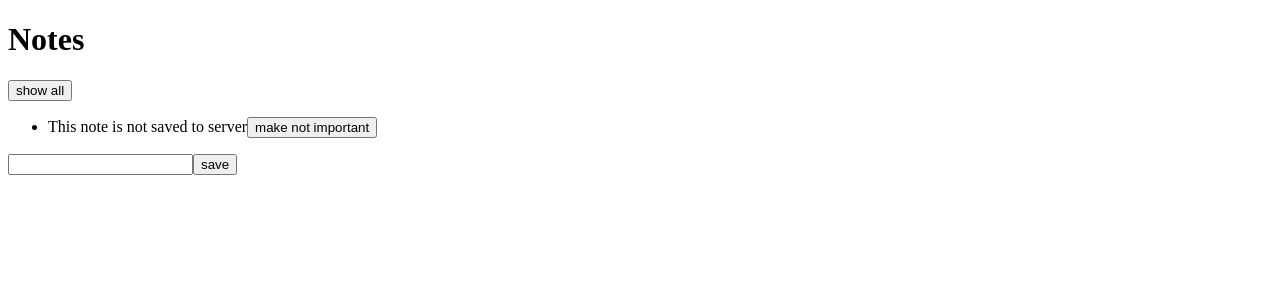
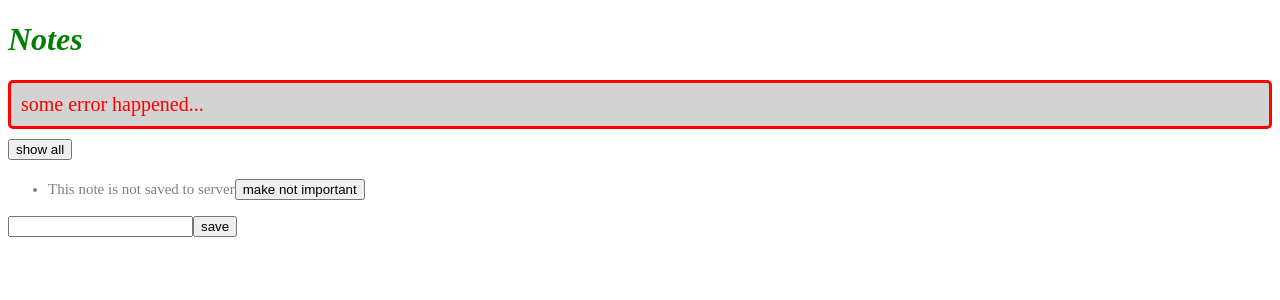
Before and after one commit to sonjaek/fullstack-exercises, a React (Create React App) app in the folder tutorial-notes/part2/: page / in a window 1280 px wide. Shown: the top 300 px of the page. Built offline with nearby package versions, Linux system fonts and the light colour scheme; data requests are answered from the project's data file.

Commit message:
Part 2e: Add styling

```diff
--- a/tutorial-notes/part2/src/App.js
+++ b/tutorial-notes/part2/src/App.js
@@ -1,11 +1,24 @@
 import React, { useState, useEffect } from 'react'
 import Note from './components/Note'
 import noteService from './services/notes'
+
+const Notification = ({ message }) => {
+  if (message === null) {
+    return null
+  }
+
+  return (
+    <div className="error">
+      {message}
+    </div>
+  )
+}
 
 const App = () => {
   const [notes, setNotes] = useState([])
   const [newNote, setNewNote] = useState('')
   const [showAll, setShowAll] = useState(false)
+  const [errorMessage, setErrorMessage] = useState('some error happened...')
 
   useEffect(() => {
     noteService
@@ -41,9 +54,12 @@
       setNotes(notes.map(note => note.id !== id ? note : returnedNote))
     })
     .catch(error => {
-      alert(
-        `the note '${note.content}' was already deleted from server`
+      setErrorMessage(
+        `Note '${note.content}' was already removed from server`
       )
+      setTimeout(() => {
+        setErrorMessage(null)
+      }, 5000)
       setNotes(notes.filter(n => n.id !== id))
     })
   }
@@ -60,6 +76,7 @@
   return (
     <div>
       <h1>Notes</h1>
+      <Notification message={errorMessage} />
       <div>
         <button onClick={() => setShowAll(!showAll)}>
           show {showAll ? 'important' : 'all' }
--- a/tutorial-notes/part2/src/components/Note.js
+++ b/tutorial-notes/part2/src/components/Note.js
@@ -5,7 +5,7 @@
     ? 'make not important' : 'make important'
 
   return (
-    <li>
+    <li className='note'>
       {note.content}
       <button onClick={toggleImportance}>{label}</button>
     </li>
--- a/tutorial-notes/part2/src/index.css
+++ b/tutorial-notes/part2/src/index.css
@@ -1,13 +1,20 @@
-body {
-  margin: 0;
-  font-family: -apple-system, BlinkMacSystemFont, 'Segoe UI', 'Roboto', 'Oxygen',
-    'Ubuntu', 'Cantarell', 'Fira Sans', 'Droid Sans', 'Helvetica Neue',
-    sans-serif;
-  -webkit-font-smoothing: antialiased;
-  -moz-osx-font-smoothing: grayscale;
+h1 {
+  color: green;
+  font-style: italic;
 }
 
-code {
-  font-family: source-code-pro, Menlo, Monaco, Consolas, 'Courier New',
-    monospace;
+.note {
+  color: grey;
+  padding-top: 3px;
+  font-size: 15px;
 }
+
+.error {
+  color: red;
+  background: lightgrey;
+  font-size: 20px;
+  border-style: solid;
+  border-radius: 5px;
+  padding: 10px;
+  margin-bottom: 10px;
+}
--- a/tutorial-notes/part2/src/index.js
+++ b/tutorial-notes/part2/src/index.js
@@ -1,6 +1,5 @@
-import React from 'react'
 import ReactDOM from 'react-dom'
 import App from './App.js'
-import axios from 'axios'
+import './index.css'
 
 ReactDOM.render(<App />, document.getElementById('root'))
--- a/tutorial-notes/part2/src/services/notes.js
+++ b/tutorial-notes/part2/src/services/notes.js
@@ -27,6 +27,5 @@
   return request.then(response => response.data)
 }
 
-export default {
-  getAll, create, update
-}
+const exportables = { getAll, create, update }
+export default exportables
```
